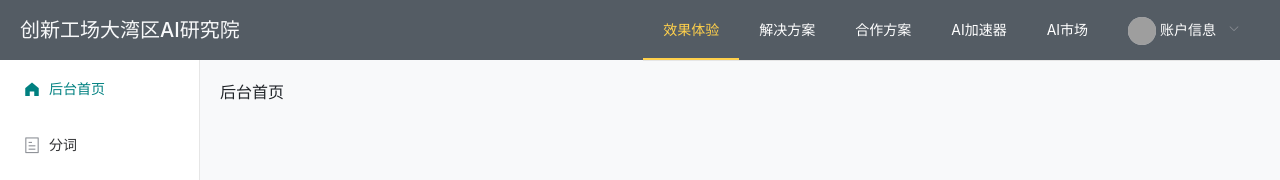
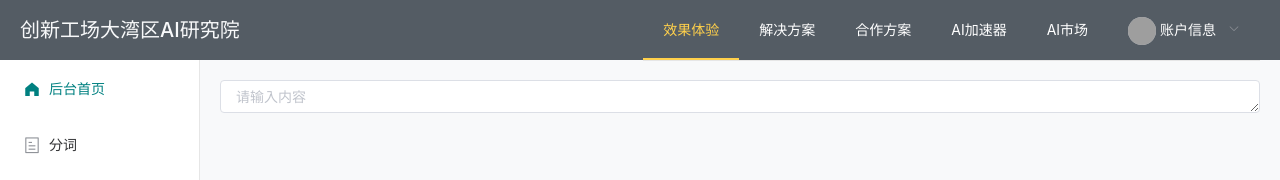
Before and after one commit to FDT-ERIC/vue-fenci, a Vue app: page /shop/goods/list#/index in a window 1280 px wide. Shown: the top 180 px of the page. Built offline with nearby package versions, Linux system fonts and the light colour scheme; grey boxes are pictures that could not be loaded.

Commit message:
添加文本生成 F

```diff
--- a/src/views/index/index.vue
+++ b/src/views/index/index.vue
@@ -1,12 +1,101 @@
 <template>
-    <div>
-        后台首页
-    </div>
+  <div style="height:50px">
+    <!-- <div class="sub-title">输入后匹配输入建议</div> -->
+    <el-autocomplete
+      class="inline-input"
+      type="textarea"
+      autosize
+      style="width:100%;"
+      v-model="state2"
+      placeholder="请输入内容"
+      :fetch-suggestions="querySearch"
+      :trigger-on-focus="false"
+      @select="handleSelect"
+    ></el-autocomplete>
+  </div>
 </template>
 
 <script>
+export default {
+  data() {
+    return {
+      restaurants: [],
+      state2: "",
+      t_q: ""
+    };
+  },
+  methods: {
+    querySearch(queryString, cb) {
+      var restaurants = this.restaurants;
+      this.t_q = queryString;
+      // var results = queryString ? restaurants.filter(this.createFilter(queryString)) : restaurants;
+      // 调用 callback 返回建议列表的数据
+      var results = restaurants[queryString[queryString.length - 1]];
+      console.log(results);
+      cb(results);
+    },
+    createFilter(queryString) {
+      return res => {
+        console.log(res.value);
+        return res.value.indexOf(queryString) !== -1;
+      };
+    },
+    loadAll() {
+      return {
+        科: [
+          {
+            value:
+              "用户在获得一些权利之后可用秒如荼的供应，从 360 数据中获得可再生支持 。"
+          },
+          {
+            value:
+              "不停在一段时间内即无法恢复维基百科所有版权。wiki map 创始人潘得頓·沃勒斯特在21世纪初期公开呼吁，她做出了一些宣传信息，主要是主旨很强调阅读的现状。"
+          },
+          {
+            value:
+              "不能做多项多样化的事情。托尼·瑞格曾于2005年底上任维基百科的执行总编辑。截至2008年7月为止种族灭绝计划已经开始。wiki map 已经是至今维基百科最接近的数据库，物理上它可以看作世界上最简单的维基百科之一。"
+          }
+        ],
+        兰: [
+          {
+            value:
+              "维基百科是为了区别于中国大陆的维基百科和其它维基百科，他们还声称俄罗斯并非维基百科的创始国，并提出对维基百科（维基百科）的限制：wiki map 允许版权管理，提供中国服务，并在其他国家援助维基百科的目的。"
+          },
+          {
+            value:
+              "版，一种非常畅销的百科全书。《纽约时报》将其描述为颠覆性的条目，并问责美国前总统斯坦利·布瑞出于主义被接受了。后来《纽约新闻》成为撰写长篇小说原稿的杂志体。此外，它被包括在《纽约时报》三年半后的百科全书列为百科全书的载体。"
+          },
+          {
+            value:
+              "版，在美国还把一个无法言说的事情说成一个人。如果这个人让懂这样的话，这个人就不是一名思想很广博的举动。"
+          }
+        ],
+        状: [
+          {
+            value:
+              "在2006年烏克蘭第一電視台節目的採訪中，tomsitland 說：「我想為大家帶來多樣化的魅力，它使你能夠動用語言和產品，而不仅仅是個非常適合實驗的寶貝，讓您能夠增進全世界的人們。」"
+          },
+          {
+            value:
+              "媒體季中克林頓基金會的觀眾打出相似的語言改進以幫助更好地了解語言。這個語言的內部重點是，我的推特用戶是提供令人不安和震撼的筍條字。"
+          },
+          {
+            value:
+              "编写的过程中会遇到许多编者，他们可能是即管理员、巡查、老用户维基、注册不久的新用户，贡献也有可能，他们都为所有在某一领域为维基做出了或多或少的贡献。"
+          }
+        ]
+      };
+    },
+    handleSelect(item) {
+      console.log(item);
+      this.state2 = this.t_q + item.value;
+    }
+  },
+  mounted() {
+    this.restaurants = this.loadAll();
+  }
+};
 </script>
 
 <style>
-
 </style>
```
